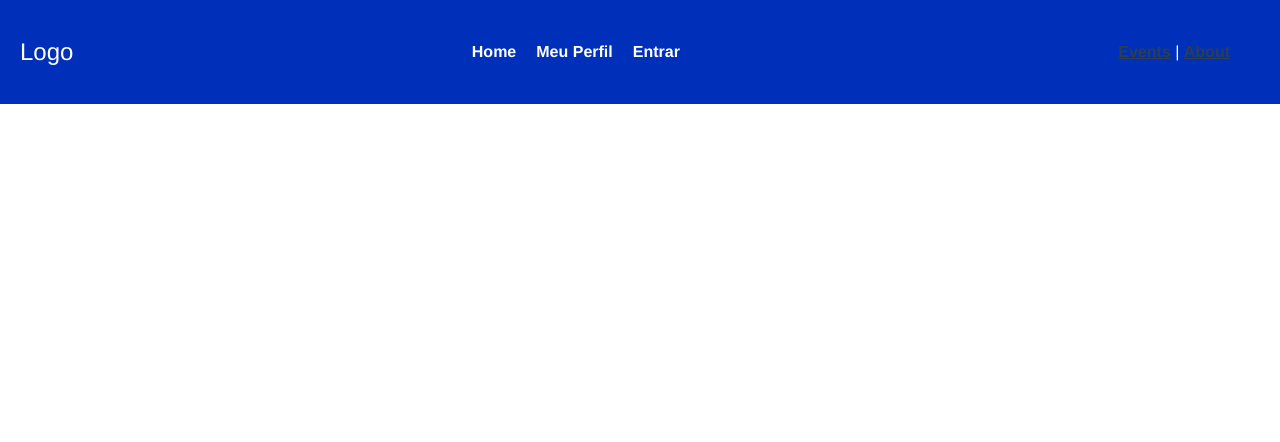
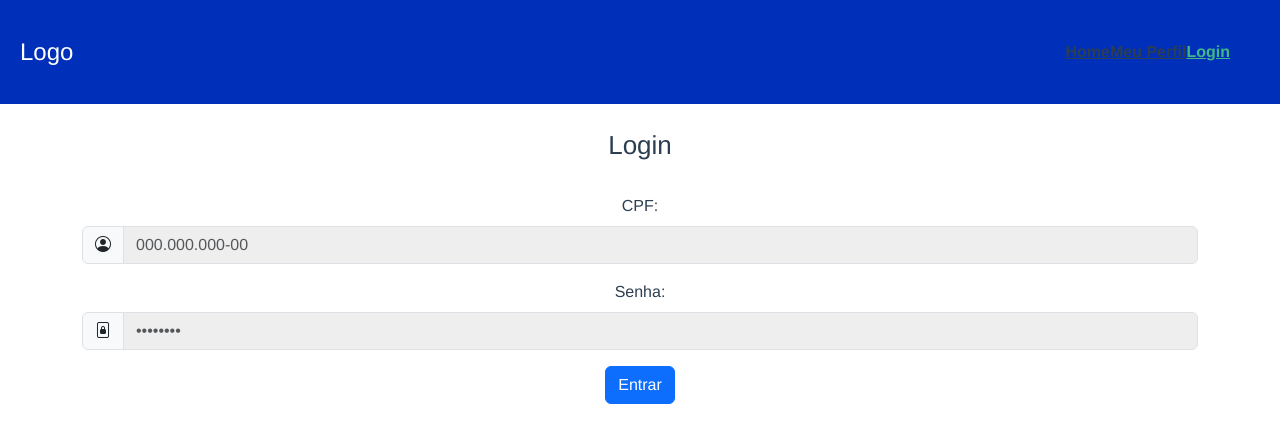
Before and after one commit to LeticiaDosSantos/Passagens, a Vue app in the folder real-world-vue/: page /login in a window 1280 px wide. Shown: the top 442 px of the page. Built offline with nearby package versions, Linux system fonts and the light colour scheme.

Commit message:
2-tela-login

```diff
--- a/real-world-vue/index.html
+++ b/real-world-vue/index.html
@@ -8,6 +8,7 @@
   </head>
   <body>
     <div id="app"></div>
+    <link rel="stylesheet" href="https://cdnjs.cloudflare.com/ajax/libs/bootstrap-icons/1.10.3/font/bootstrap-icons.min.css"/>
     <script type="module" src="/src/main.js"></script>
   </body>
 </html>
--- a/real-world-vue/src/App.vue
+++ b/real-world-vue/src/App.vue
@@ -1,32 +1,30 @@
 <script setup>
-import { RouterLink, RouterView } from 'vue-router';
-// Importando os arquivos CSS
-import './assets/lib/Bootstrap/bootstrap-5.3.3-dist/css/bootstrap.min.css';
-import './assets/css/style.css';
-// import HelloWorld from './components/HelloWorld.vue'
-
+  import { RouterLink, RouterView } from 'vue-router';
+  // Importando os arquivos CSS
+  import './assets/lib/Bootstrap/bootstrap-5.3.3-dist/css/bootstrap.min.css';
+  import './assets/css/style.css';
 </script>
 
 <template>
   <div id="layout">
     <header>
       <div class="logo">Logo</div>
-      <nav class="nav">
+      <!-- <nav class="nav">
         <ul>
           <li><a href="atalhos.php">Home</a></li>
           <li><a href="perfil.php">Meu Perfil</a></li>
-          <li><a href='login.php'>Entrar</a></li>
         </ul>
       </nav>
       <div class="menu-toggle">
         <div class="one"></div>
         <div class="two"></div>
         <div class="three"></div>
-      </div>
+      </div>-->
       <div class="wrapper">
-        <nav>
-          <RouterLink :to="{ name: 'event-list' }">Events</RouterLink> |
-          <RouterLink :to="{ name: 'about' }">About</RouterLink>
+        <nav class="nav">
+          <RouterLink :to="{ name: 'about' }">Home</RouterLink>
+          <RouterLink :to="{ name: 'event-list' }">Meu Perfil</RouterLink>
+          <RouterLink :to="{ name: 'login' }">Login</RouterLink>
         </nav>
       </div>
     </header>
@@ -35,24 +33,5 @@ import './assets/css/style.css';
 </template>
 
 <style>
-  #layout {
-    font-family: Avenir, Helvetica, Arial, sans-serif;
-    -webkit-font-smoothing: antialiased;
-    -moz-osx-font-smoothing: grayscale;
-    text-align: center;
-    color: #2c3e50;
-  }
-  nav {
-    padding: 30px;
-  }
-  nav a {
-    font-weight: bold;
-    color: #2c3e50;
-  }
-  nav a.router-link-exact-active {
-    color: #42b983;
-  }
-  h2 {
-    font-size: 26px;
-  }
+
 </style>
--- a/real-world-vue/src/assets/css/style.css
+++ b/real-world-vue/src/assets/css/style.css
@@ -136,3 +136,28 @@ margin-bottom: 2%;
     object-fit: cover; /* garante que a imagem se ajuste ao contêiner redondo */
     border: 1px solid #3d3d3d; /* adiciona uma borda de 5px com a cor #333 */
 }
+
+#layout {
+    font-family: Avenir, Helvetica, Arial, sans-serif;
+    -webkit-font-smoothing: antialiased;
+    -moz-osx-font-smoothing: grayscale;
+    text-align: center;
+    color: #2c3e50;
+}
+
+nav {
+    padding: 30px;
+}
+
+nav a {
+    font-weight: bold;
+    color: #2c3e50;
+}
+
+nav a.router-link-exact-active {
+    color: #42b983;
+}
+
+h2 {
+    font-size: 26px;
+}
--- a/real-world-vue/src/router/index.js
+++ b/real-world-vue/src/router/index.js
@@ -2,6 +2,7 @@ import { createRouter, createWebHistory } from 'vue-router'
 import EventListView from '../views/EventListView.vue'
 import EventDetailsView from '../views/EventDetailsView.vue'
 import AboutView from '../views/AboutView.vue'
+import LoginView from '../views/LoginView.vue'
 
 const router = createRouter({
   history: createWebHistory(import.meta.env.BASE_URL),
@@ -22,6 +23,11 @@ const router = createRouter({
       props: true,
       component: EventDetailsView,
     },
+    {
+      path: '/login',
+      name: 'login',
+      component: LoginView,
+    },
   ]
 })
 
--- /dev/null
+++ b/real-world-vue/src/views/LoginView.vue
@@ -0,0 +1,27 @@
+<script setup>
+</script>
+
+<template>
+    <div class="container login-centralizado">
+        <h2 class="title-page">Login</h2>
+        <form id="loginForm" action="#" method="POST">
+            <div class="mb-3">
+                <label for="cpf" class="form-label">CPF:</label>
+                <div class="input-group">
+                    <span class="input-group-text"><i class="bi bi-person-circle"></i></span>
+                    <input type="text" class="form-control" id="cpf" name="cpf" placeholder="000.000.000-00" required>
+                </div>
+            </div>
+
+            <div class="mb-3">
+                <label for="senha" class="form-label">Senha:</label>
+                <div class="input-group">
+                    <span class="input-group-text"><i class="bi bi-file-lock2"></i></span>
+                    <input type="password" class="form-control" id="senha" name="senha" placeholder="••••••••" required>
+                </div>
+            </div>
+
+            <button type="submit" class="btn btn-primary">Entrar</button>
+        </form>
+    </div>
+</template>
```
